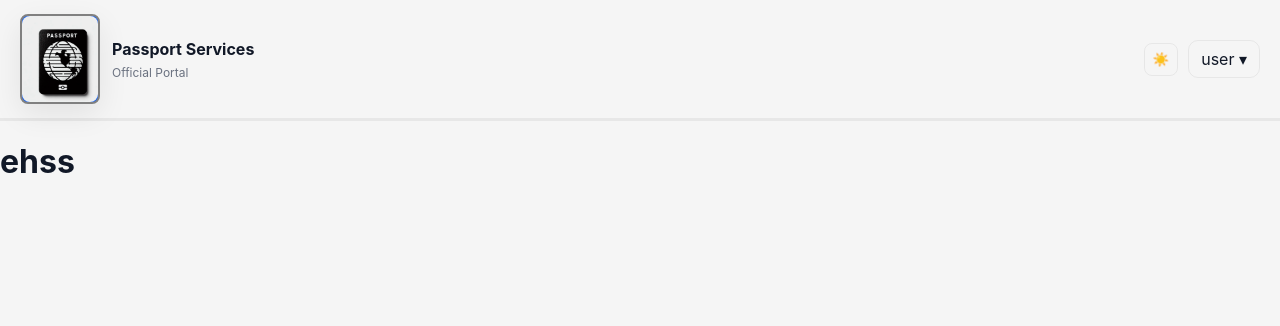
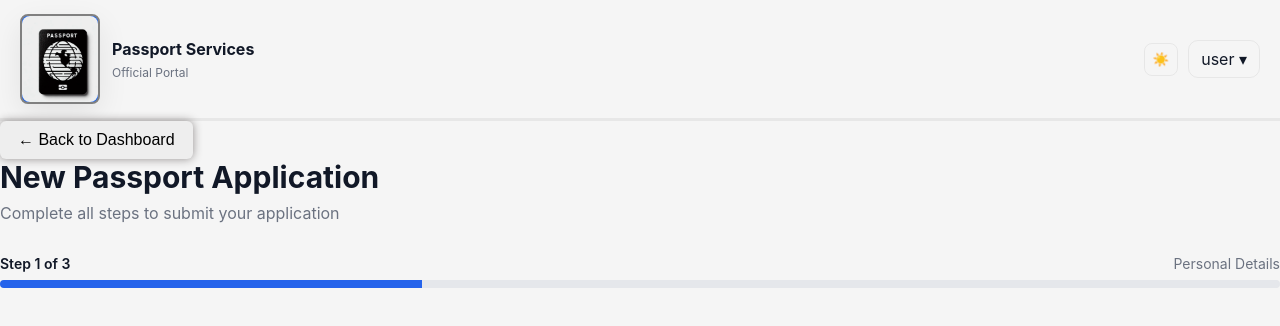
Before and after one commit to Venukumar975/Passport-Automation-System, a React (Vite) app: page /uploaddocs in a window 1280 px wide. Shown: the top 326 px of the page. Built offline with nearby package versions, Linux system fonts and the light colour scheme.

Commit message:
Adding the Upload documents page

```diff
--- a/src/components/DocsHeader.jsx
+++ b/src/components/DocsHeader.jsx
@@ -0,0 +1,33 @@
+import React from "react";
+import { useState } from "react";
+import { useNavigate } from "react-router-dom";
+export default function DocsHeader(){
+    const navigate = useNavigate();
+    const [active,setActive] = useState(false);
+
+    function handleClick(){
+    setActive(!active);
+    setTimeout(() =>{
+        navigate('/applications');
+    },200
+
+    );
+  }
+    return (
+        <>
+            <button
+                className={active ? "back-btn active" : "back-btn"}
+                onClick={handleClick}>
+                    ← Back to Dashboard
+            </button>
+
+            {/* Page Header */}
+            <div className="header-section">
+                <h1>New Passport Application</h1>
+                <p>Complete all steps to submit your application</p>
+            </div>
+
+
+        </>
+    )
+}
--- a/src/components/NewApplication.jsx
+++ b/src/components/NewApplication.jsx
@@ -1,6 +1,9 @@
 import React, { useState } from 'react';
 import { useNavigate } from 'react-router-dom';
 import Header from './Header';
+import DocsHeader from './DocsHeader';
+import ProgressBar from './ProgressBar';
+
 
 const NewApplication = () => {
   // Optional: Simple state management to capture inputs
@@ -10,7 +13,6 @@ const NewApplication = () => {
     dob: '',
     address: ''
   });
-  const [active,setActive] = useState(false);
 
   const handleChange = (e) => {
     setFormData({
@@ -25,44 +27,15 @@ const NewApplication = () => {
     // TODO: Add your API call here
   };
 
-  function handleClick(){
-    setActive(!active);
-    setTimeout(() =>{
-        navigate('/applications');
-    },200
 
-    );
-  }
 
   return (
     <>
        <Header/>
         <div className="page-container">
         <div className="content-wrapper">
-
-            {/* Back Link */}
-            <button
-            className={active ? "back-btn active" : "back-btn"}
-            onClick={handleClick}>
-                ← Back to Dashboard
-            </button>
-
-            {/* Page Header */}
-            <div className="header-section">
-            <h1>New Passport Application</h1>
-            <p>Complete all steps to submit your application</p>
-            </div>
-
-            {/* Progress Bar */}
-            <div className="progress-section">
-            <div className="progress-labels">
-                <span className="step-current">Step 1 of 3</span>
-                <span className="step-name">Personal Details</span>
-            </div>
-            <div className="progress-track">
-                <div className="progress-fill"></div>
-            </div>
-            </div>
+            <DocsHeader/>
+            <ProgressBar/>
 
             {/* The Form Card */}
             <div className="form-card">
--- /dev/null
+++ b/src/components/ProgressBar.jsx
@@ -0,0 +1,20 @@
+import React from "react";
+
+export default function ProgressBar(){
+    return (
+        <>
+            <div className="progress-section">
+                    <div className="progress-labels">
+                        <span className="step-current">Step 1 of 3</span>
+                        <span className="step-name">Personal Details</span>
+                    </div>
+                    <div className="progress-track">
+                        <div className="progress-fill"></div>
+                    </div>
+            </div>
+
+
+
+        </>
+    )
+}
--- a/src/components/UploadDocuments.jsx
+++ b/src/components/UploadDocuments.jsx
@@ -1,15 +1,20 @@
 import React from "react"
-import Header from "./Header"
 import { useNavigate } from "react-router-dom";
 import { useState } from "react";
+
+import Header from "./Header.jsx"
+import DocsHeader from "./DocsHeader.jsx";
+import ProgressBar from "./ProgressBar.jsx";
+
 
 export default function UploadDocs(){
 
     return (
         <>
-        <Header></Header>
+        <Header/>
+        <DocsHeader/>
+        <ProgressBar/>
 
-        <h1> ehss </h1>
 
         </>
     )
--- a/src/main.jsx
+++ b/src/main.jsx
@@ -6,6 +6,8 @@ import '../styles/variables.css'
 import '../styles/applications.css'
 import '../styles/login.css'
 import '../styles/newapplication.css'
+import '../styles/docsheader.css'
+import '../styles/progressbar.css';
 
 
 const root = createRoot(document.getElementById('root'))
--- /dev/null
+++ b/styles/docsheader.css
@@ -0,0 +1,23 @@
+/* Header & Navigation */
+.back-btn {
+  padding: 10px 18px;
+  border: none;
+  font-size: 16px;
+  cursor: pointer;
+  border-radius: 6px;
+
+  /* IMPORTANT */
+  display: inline-flex;
+  align-items: center;
+  gap: 8px;
+  box-sizing: border-box;
+  background: #eee;
+  transition: 0.3s;
+  box-shadow: 0px 0 10px rgb(146, 142, 142);
+}
+
+.back-btn.active {
+  background: #9e9d9d;
+  color: white;
+  transform: scale(1.0);
+}
--- a/styles/newapplication.css
+++ b/styles/newapplication.css
@@ -12,31 +12,6 @@
   width: 100%;
   max-width: 640px; /* Restricts width to look like the screenshot */
 }
-
-/* Header & Navigation */
-.back-btn {
-  padding: 10px 18px;
-  border: none;
-  font-size: 16px;
-  cursor: pointer;
-  border-radius: 6px;
-
-  /* IMPORTANT */
-  display: inline-flex;
-  align-items: center;
-  gap: 8px;
-  box-sizing: border-box;
-  background: #eee;
-  transition: 0.3s;
-  box-shadow: 0px 0 10px rgb(146, 142, 142);
-}
-
-.back-btn.active {
-  background: #9e9d9d;
-  color: white;
-  transform: scale(1.0);
-}
-
 
 .header-section {
   margin-bottom: 32px;
@@ -54,40 +29,6 @@
   margin: 0;
 }
 
-/* Progress Bar */
-.progress-section {
-  margin-bottom: 32px;
-}
-
-.progress-labels {
-  display: flex;
-  justify-content: space-between;
-  margin-bottom: 8px;
-  font-size: 14px;
-}
-
-.step-current {
-  font-weight: 600;
-  color: #111827;
-}
-
-.step-name {
-  color: #6b7280;
-}
-
-.progress-track {
-  width: 100%;
-  height: 8px;
-  background-color: #e5e7eb;
-  border-radius: 9999px;
-  overflow: hidden;
-}
-
-.progress-fill {
-  width: 33%;
-  height: 100%;
-  background-color: #2563eb; /* Blue */
-}
 
 /* Form Card */
 .form-card {
--- /dev/null
+++ b/styles/progressbar.css
@@ -0,0 +1,35 @@
+/* Progress Bar */
+.progress-section {
+  margin-bottom: 32px;
+}
+
+.progress-labels {
+  display: flex;
+  justify-content: space-between;
+  margin-bottom: 8px;
+  font-size: 14px;
+}
+
+.step-current {
+  font-weight: 600;
+  color: #111827;
+}
+
+.step-name {
+  color: #6b7280;
+}
+
+.progress-track {
+  width: 100%;
+  height: 8px;
+  background-color: #e5e7eb;
+  border-radius: 10px;
+  overflow: hidden;
+
+}
+
+.progress-fill {
+  width: 33%;
+  height: 100%;
+  background-color: #2563eb; /* Blue */
+}
```
